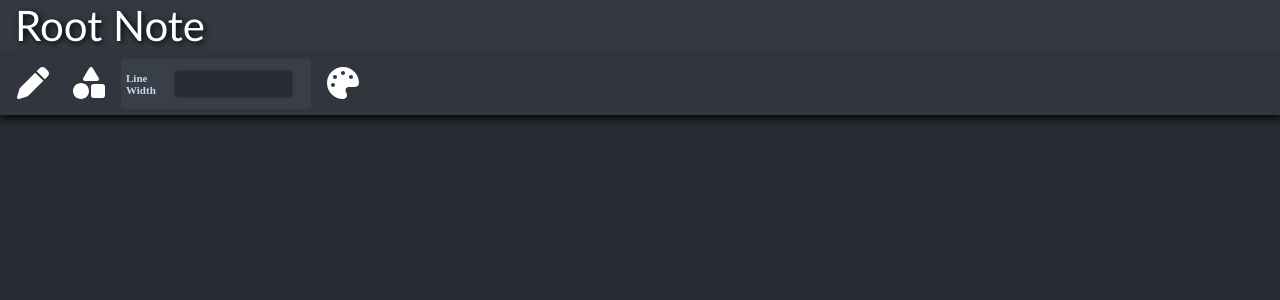
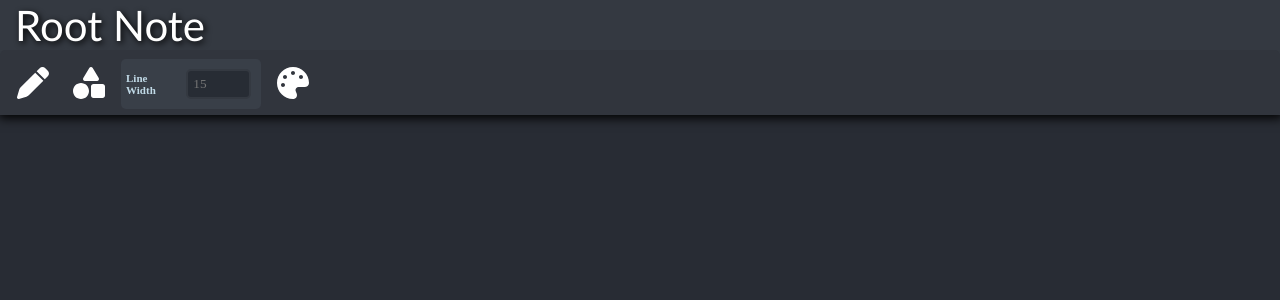
Before and after one commit to Sqrroot02/rootnoteweb, a React (Create React App) app: page / in a window 1280 px wide. Shown: the top 300 px of the page. Built offline with nearby package versions, Linux system fonts and the light colour scheme.

Commit message:
Vector Class for new Arrows has been added

```diff
--- a/src/App.css
+++ b/src/App.css
@@ -44,16 +44,17 @@
   color: white;
 
 }
-
-.App-link {
-  color: #61dafb;
+::-webkit-scrollbar{
+  width: 10px;
+  background-color: #5e5e5e;
 }
-
-@keyframes App-logo-spin {
-  from {
-    transform: rotate(0deg);
-  }
-  to {
-    transform: rotate(360deg);
-  }
+::-webkit-scrollbar-track {
+  background: #343941;
 }
+::-webkit-scrollbar-thumb {
+  background: #b2c7d3;
+  border-radius: 10px;
+}
+::-webkit-scrollbar-thumb:hover {
+  background: #6d7785;
+}
--- a/src/components/DrawTab.css
+++ b/src/components/DrawTab.css
@@ -28,7 +28,7 @@
 .line-size-input{
     box-sizing: border-box;
     margin: 5px;
-    width: 190px;
+    width: 140px;
     height: 50px;
     display: flex;
     flex-direction: row;
--- a/src/components/DrawTab.js
+++ b/src/components/DrawTab.js
@@ -63,7 +63,7 @@ const DrawTab = ({setSelectedColor, setDrawType, setDrawSize}) => {
             <IconButton className="tool-button" onClick={onDrawTypeClicked}>
                 <img src="./icons/shapes-solid.svg"/>
             </IconButton>
-            <LabeledInput title="Line Width" className="line-size-input" onChange={handleDrawSizeChanged}/>
+            <LabeledInput min={0} max={100} type="number" text="15" title="Line Width" className="line-size-input" onChange={handleDrawSizeChanged}/>
             <IconButton className="tool-button" icon="./icons/palette-solid.svg" onClick={onColorClicked}>
                 <svg xmlns="http://www.w3.org/2000/svg" viewBox="0 0 512 512">
                     <path fill={color} d="M512 255.1C512 256.9 511.1 257.8 511.1 258.7C511.6 295.2 478.4 319.1 441.9 319.1H344C317.5 319.1 296 341.5 296 368C296 371.4 296.4 374.7 297 377.9C299.2 388.1 303.5 397.1 307.9 407.8C313.9 421.6 320 435.3 320 449.8C320 481.7 298.4 510.5 266.6 511.8C263.1 511.9 259.5 512 256 512C114.6 512 0 397.4 0 256C0 114.6 114.6 0 256 0C397.4 0 512 114.6 512 256V255.1zM96 255.1C78.33 255.1 64 270.3 64 287.1C64 305.7 78.33 319.1 96 319.1C113.7 319.1 128 305.7 128 287.1C128 270.3 113.7 255.1 96 255.1zM128 191.1C145.7 191.1 160 177.7 160 159.1C160 142.3 145.7 127.1 128 127.1C110.3 127.1 96 142.3 96 159.1C96 177.7 110.3 191.1 128 191.1zM256 63.1C238.3 63.1 224 78.33 224 95.1C224 113.7 238.3 127.1 256 127.1C273.7 127.1 288 113.7 288 95.1C288 78.33 273.7 63.1 256 63.1zM384 191.1C401.7 191.1 416 177.7 416 159.1C416 142.3 401.7 127.1 384 127.1C366.3 127.1 352 142.3 352 159.1C352 177.7 366.3 191.1 384 191.1z"/>
--- a/src/components/DrawingCanvas.css
+++ b/src/components/DrawingCanvas.css
@@ -2,13 +2,19 @@
     position: absolute;
     padding: 4px;
     z-index: 2;
+    top: 0;
+    left: 0;
 }
 .preview-canvas{
     position: absolute;
     padding: 4px;
     z-index: 1;
+    top: 0;
+    left: 0;
 }
 .index-canvas{
+    top: 0;
+    left: 0;
     position: absolute;
     padding: 4px;
     z-index: 0;
--- a/src/components/DrawingCanvas.js
+++ b/src/components/DrawingCanvas.js
@@ -11,8 +11,10 @@ const DrawingCanvas = ({strokeColor, drawType, drawSize, selectedShapeChanged, c
     const [startX, setStartX] = useState(0); // Start X
     const [startY, setStartY] = useState(0) // Start Y
 
+    const [width, setWidth] = useState(1500);
+    const [height, setHeight] = useState(1500);
+
     const [colorIndex, setColorIndex] = useState(256);  // Current shape Index
-    const [selectedIndexColor,setSelectedIndexColor ] = useState([0,0,0])   // Current Index Color
     const [selectedShape, setSelectedShape] = useState();   // Current selected Shape
     const [shapes, setShapes] = useState([]); // Shape Collection
 
@@ -27,8 +29,6 @@ const DrawingCanvas = ({strokeColor, drawType, drawSize, selectedShapeChanged, c
     const indexCanvasRef = useRef(null); // third-Layer canvas
     const indexContextRef = useRef(null);
 
-    const width = 1500;
-    const height = 1500;
 
     // on Color changed
     useEffect(() =>{
@@ -99,6 +99,7 @@ const DrawingCanvas = ({strokeColor, drawType, drawSize, selectedShapeChanged, c
                 }
             }, false);
         }
+
     },[])
 
 
@@ -140,23 +141,35 @@ const DrawingCanvas = ({strokeColor, drawType, drawSize, selectedShapeChanged, c
             setStartY(params.clientY - bounds.top)
             setStartX(params.clientX - bounds.left)
         }
+        else if (drawType === DrawTypes.Arrow){
+            previewContextRef.current.moveTo(params.clientX - bounds.left, params.clientY - bounds.top);
+            setStartY(params.clientY - bounds.top)
+            setStartX(params.clientX - bounds.left)
+        }
         else if (drawType === DrawTypes.None){
             let pixelData = indexContextRef.current.getImageData(params.clientX - bounds.left,params.clientY - bounds.top,1,1).data;
             let color = [pixelData[0], pixelData[1], pixelData[2]];
 
-            setSelectedIndexColor([color.at(0), color.at(1), color.at(2)]);
+            if (color[0] === 0 && color[1] === 0 && color[2] === 0){
+                if (selectedShape !== undefined){
+                    removeFocusShape(selectedShape);
+                    setSelectedShape(undefined);
+                }
+                return;
+            }
+            console.log(color)
 
-            //let selected = getSameColorsPixels(indexContextRef.current.getImageData(0, 0,1500,1500).data,selectedIndexColor)
-            let s = shapes.find(x => x.ColorId.r === selectedIndexColor[0] && x.ColorId.g === selectedIndexColor[1] && x.ColorId.b === selectedIndexColor[2]);
+            let s = shapes.find(x => x.ColorId.r === color[0] && x.ColorId.g === color[1] && x.ColorId.b === color[2]);
             setSelectedShape(s);
 
             setStartY(params.clientY - bounds.top)
             setStartX(params.clientX - bounds.left)
 
-            if (s !== undefined){
-                focusShape(s.Pixels,contextRef.current.getImageData(0,0,width,height),[235, 64, 52])
+            if (s === undefined){
+                return;
             }
-
+            focusShape(s.Pixels,contextRef.current.getImageData(0,0,width,height),hexToRgb(s.FillColor))
+            console.log(selectedShape)
         }
 
         setMouseClicked(true);
@@ -229,10 +242,9 @@ const DrawingCanvas = ({strokeColor, drawType, drawSize, selectedShapeChanged, c
             redrawIndexLayer();
 
             if (selectedShape !== undefined){
-                focusShape(selectedShape.Pixels,contextRef.current.getImageData(0,0,width,height),[235, 64, 52])
+                focusShape(selectedShape.Pixels,contextRef.current.getImageData(0,0,width,height),hexToRgb(selectedShape.FillColor))
             }
         }
-
 
         if (drawType !== DrawTypes.None){
             let colorString = "#"+((colorIndex)>>>0).toString(16).slice(-6);
@@ -278,10 +290,17 @@ const DrawingCanvas = ({strokeColor, drawType, drawSize, selectedShapeChanged, c
             previewContextRef.current.lineTo(endX,endY);
             previewContextRef.current.stroke();
         }
+        else if (drawType === DrawTypes.Arrow){
+            previewContextRef.current.clearRect(0,0,width,height)
+            previewContextRef.current.beginPath();
+            previewContextRef.current.moveTo(startX - bounds.left, startY- bounds.top);
+            previewContextRef.current.lineTo(endX,endY);
+
+        }
         // Makes a Shape moveable
         else if (drawType === DrawTypes.None && selectedShape !== undefined){
             previewContextRef.current.clearRect(0,0,width,height)
-            console.log(startX + "/" + startY + "   " + params.clientX + "/" + params.clientY)
+
             let dx = startX - params.clientX - bounds.left;
             let dy = startY - params.clientY - bounds.top;
 
@@ -294,7 +313,6 @@ const DrawingCanvas = ({strokeColor, drawType, drawSize, selectedShapeChanged, c
                 let curY = getRowIndex(j);
 
                 let newIndex = getDestinationArrayIndex(curY-dy, curX - dx);
-                //selectedShape.Pixels[i] = newIndex
 
                 imageData.data[newIndex] = color.r;
                 imageData.data[newIndex+1] = color.g;
@@ -302,9 +320,6 @@ const DrawingCanvas = ({strokeColor, drawType, drawSize, selectedShapeChanged, c
                 imageData.data[newIndex+3] = 255;
             }
             previewContextRef.current.putImageData(imageData,0,0)
-
-            //setStartY(params.clientY - bounds.top)
-            //setStartX(params.clientX - bounds.left)
         }
         params.preventDefault();
     }
@@ -332,9 +347,20 @@ const DrawingCanvas = ({strokeColor, drawType, drawSize, selectedShapeChanged, c
     const focusShape = (indexData, imageData,color) => {
         const data = imageData.data;
         for (let i = 0; i < indexData.length; i++) {
-            data[indexData[i]] = 120
-            data[indexData[i]+1] = 243
-            data[indexData[i]+2] = 30
+            data[indexData[i]] = color.r
+            data[indexData[i]+1] = color.g
+            data[indexData[i]+2] = color.b
+            data[indexData[i]+3] = 100
+        }
+        contextRef.current.putImageData(imageData,0,0)
+    }
+
+    const removeFocusShape = (indexData, imageData,color) => {
+        const data = imageData.data;
+        for (let i = 0; i < indexData.length; i++) {
+            data[indexData[i]] = color.r
+            data[indexData[i]+1] = color.g
+            data[indexData[i]+2] = color.b
             data[indexData[i]+3] = 255
         }
         contextRef.current.putImageData(imageData,0,0)
@@ -408,6 +434,7 @@ const DrawingCanvas = ({strokeColor, drawType, drawSize, selectedShapeChanged, c
         return({r,g,b});
     }
 
+
     return(
         <div>
             <canvas
@@ -419,12 +446,10 @@ const DrawingCanvas = ({strokeColor, drawType, drawSize, selectedShapeChanged, c
                 onTouchEnd={mouseUpHandler}
                 ref={canvasRef}
                 id="drawing-canvas"
-                className="drawing-canvas"
-            />
+                className="drawing-canvas"/>
             <canvas ref={previewCanvasRef}
                 id="preview-canvas"
-                className="preview-canvas-canvas"
-            />
+                className="preview-canvas-canvas"/>
             <canvas className="index-canvas"
                     id="index-canvas"
                     ref={indexCanvasRef}/>
--- a/src/components/EditorSpace.js
+++ b/src/components/EditorSpace.js
@@ -9,9 +9,9 @@ import {rgbToHex} from "./helpers/NumberConversion";
 const EditorSpace = (params) => {
 
     // All Drawing settings saved here:
-    const [drawColor, setDrawColor] = useState(rgbToHex(0,0,0));
+    const [drawColor, setDrawColor] = useState(rgbToHex(255,255,255));
     const [drawType, setDrawType] = useState(DrawTypes.Free);
-    const [drawSize, setDrawSize] = useState(5);
+    const [drawSize, setDrawSize] = useState(15);
 
 
   return(
--- a/src/components/LabeledInput.css
+++ b/src/components/LabeledInput.css
@@ -24,7 +24,8 @@
     box-sizing: border-box;
     vertical-align: center;
     padding: 5px;
-    margin: 12px;
+    margin-right: 5px;
+    margin-left: 10px;
     border-radius: 5px;
     border: 2px solid #343941;
     background-color: #272c34;
--- a/src/components/LabeledInput.js
+++ b/src/components/LabeledInput.js
@@ -1,10 +1,10 @@
 import "./LabeledInput.css"
 
-const LabeledInput = ({className,title,inputClassName, onChange}) => {
+const LabeledInput = ({className,title,inputClassName, onChange,type,text,min,max}) => {
     return(
         <div id="outer-container" className={className}>
             <label className="text-comp">{title}</label>
-            <input onChange={onChange} id="input-comp" className={inputClassName}/>
+            <input min={min} max={max} type={type} name="input-Comp" placeholder={text} onChange={onChange} id="input-comp" className={inputClassName}/>
         </div>
     )
 }
--- a/src/components/models/Shape.js
+++ b/src/components/models/Shape.js
@@ -3,6 +3,7 @@ const Shape = function (colorId,fillColor, strokeColor, pixels){
     const FillColor = fillColor;
     const StrokeColor = strokeColor;
     const Pixels = pixels;
+    const Name = ""
 
     return {ColorId,FillColor,StrokeColor,Pixels}
 }
```
Also changed, not shown: src/components/helpers/Vector.js (added, +15 -0 lines), src/components/helpers/VectorHelper.js (added, +9 -0 lines).
